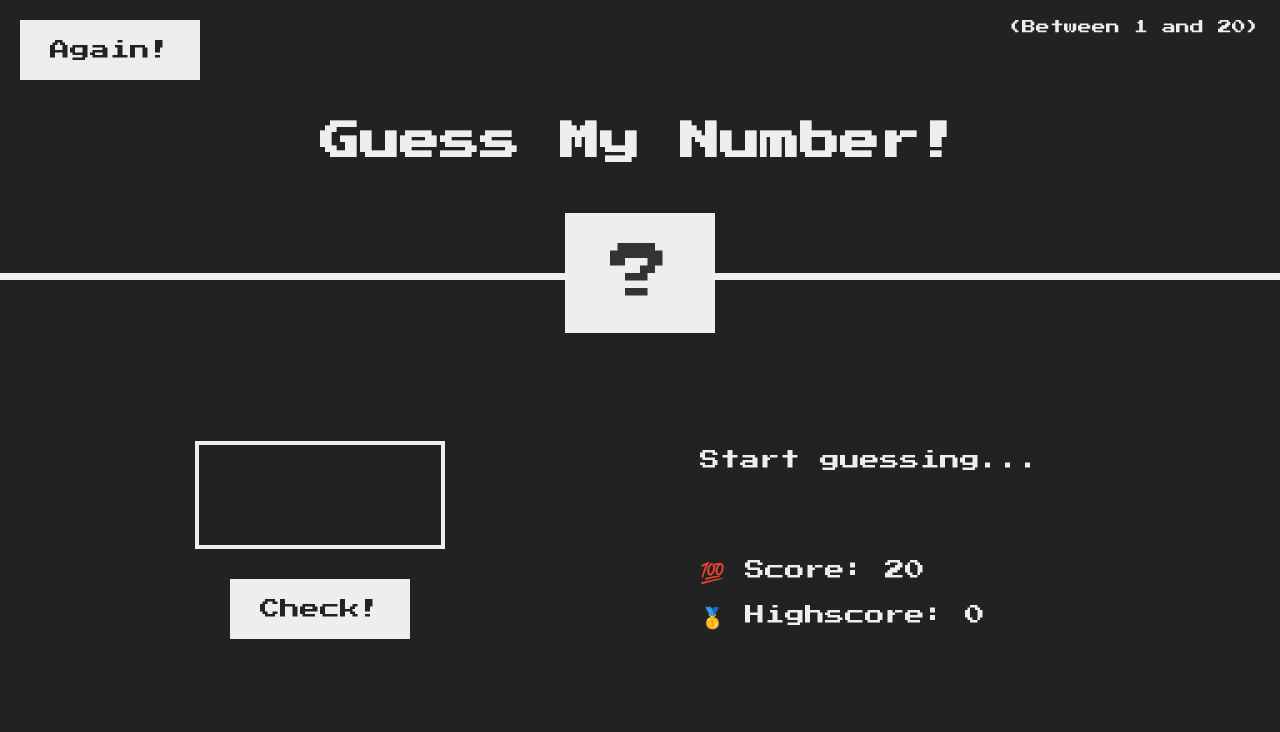
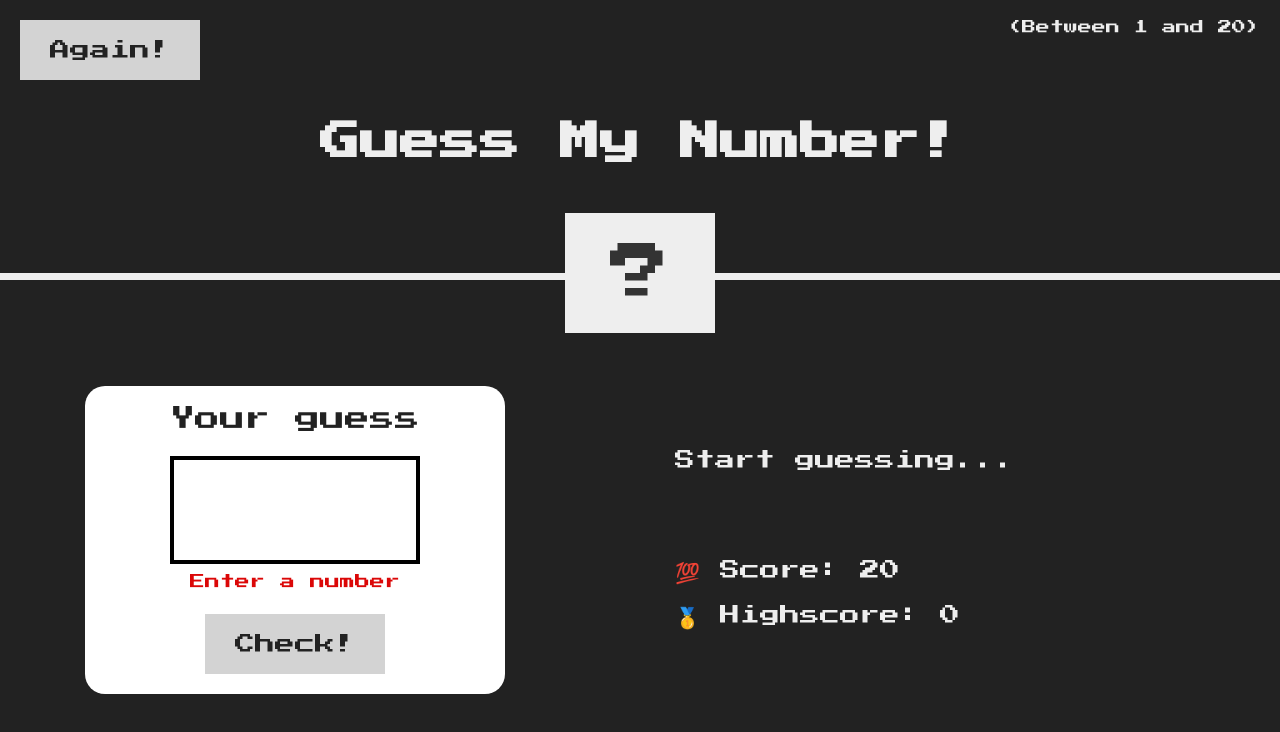
Before and after one commit to Luciano-de-Sousa-Lopes/guessing-game, a plain HTML site: page index.html in a window 1280 px wide. Both pictures are taken after a click on the button "Check!". Drawn offline with Linux system fonts and the light colour scheme.

Commit message:
feat: implemented the logic to get the number from the input field, parse it to a number and check if there is a number and if it is greater than zero

```diff
--- a/index.html
+++ b/index.html
@@ -16,7 +16,9 @@
     </header>
     <main>
       <section class="left">
-        <input type="number" class="guess" />
+        <label for="guess" class="guess-label">Your guess</label>
+        <input type="number" class="guess" id="guess" />
+        <p class="error-message"></p>
         <button class="btn check">Check!</button>
       </section>
       <section class="right">
--- a/script.js
+++ b/script.js
@@ -1 +1,12 @@
 'use strict';
+
+document.querySelector('.check').addEventListener('click', function () {
+  const guess = Number(document.querySelector('.guess').value);
+  console.log(`${typeof guess}`);
+
+  if (!guess) {
+    document.querySelector('.error-message').textContent = 'Enter a number';
+  } else {
+    document.querySelector('.error-message').textContent = '';
+  }
+});
--- a/style.css
+++ b/style.css
@@ -34,10 +34,13 @@ main {
 }
 
 .left {
-  width: 52rem;
+  width: 42rem;
+  padding: 2rem 0;
   display: flex;
   flex-direction: column;
   align-items: center;
+  background-color: white;
+  border-radius: 20px;
 }
 
 .right {
@@ -82,11 +85,17 @@ h1 {
   left: 2rem;
 }
 
+.guess-label {
+  font-size: 2.5rem;
+  color: #222;
+  margin-bottom: 1em;
+}
+
 .guess {
   background: none;
-  border: 4px solid #eee;
+  border: 4px solid black;
   font-family: inherit;
-  color: inherit;
+  color: #222;
   font-size: 5rem;
   padding: 2.5rem;
   width: 25rem;
@@ -97,7 +106,7 @@ h1 {
 
 .btn {
   border: none;
-  background-color: #eee;
+  background-color: lightgray;
   color: #222;
   font-size: 2rem;
   font-family: inherit;
@@ -114,6 +123,13 @@ h1 {
   height: 3rem;
 }
 
+.error-message {
+  color: rgb(219, 7, 7);
+  font-size: 1.5rem;
+  margin-top: -2rem;
+  margin-bottom: 2.5rem;
+}
+
 .label-score {
   margin-bottom: 2rem;
 }
```
